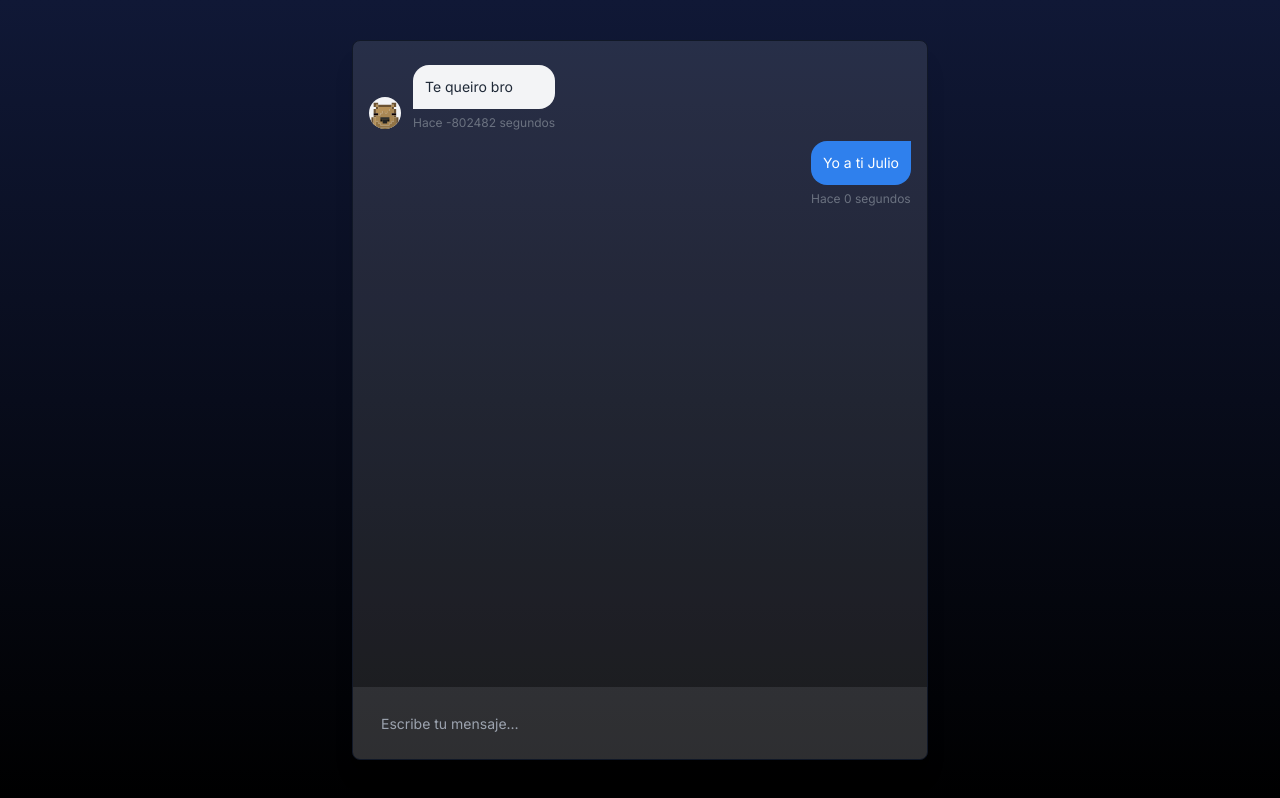
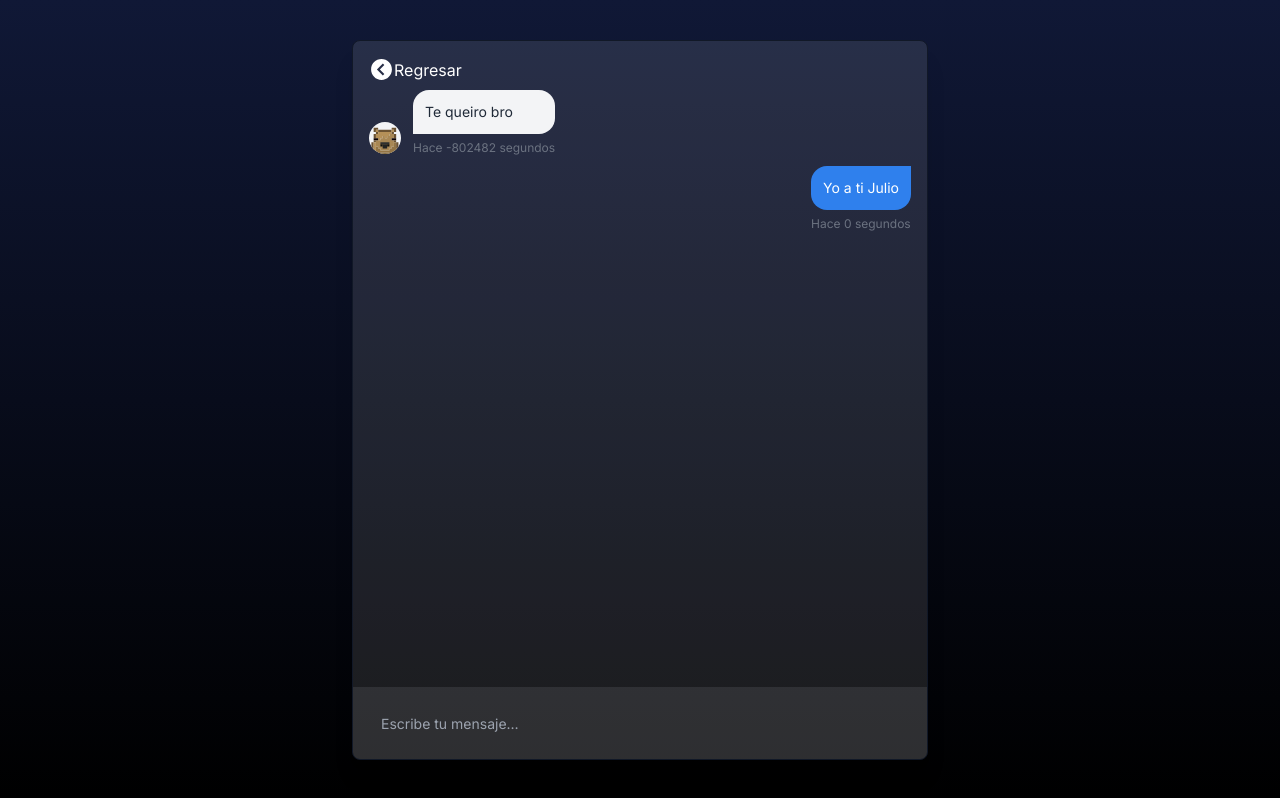
Before and after one commit to kedatech/julio-gpt-playground, a Next.js app: page /chat in a window 1280 px wide. Built offline with nearby package versions, Linux system fonts and the light colour scheme.

Commit message:
feat: :lipstick: add back component

```diff
--- a/src/app/chat/page.tsx
+++ b/src/app/chat/page.tsx
@@ -1,5 +1,6 @@
 "use client"
 import React from "react";
+import { Back } from '@/shared/components'
 
 import { BotMessage, UserMessage } from './components'
 export default function Chat() {
@@ -7,7 +8,7 @@ export default function Chat() {
     <>
 
       <div className="flex flex-col flex-grow h-0 p-4 overflow-x-hidden">
-
+        <Back />
         {/* Mensajes */}
         <BotMessage message="Te queiro bro" />
         <UserMessage message="Yo a ti Julio" />
--- /dev/null
+++ b/src/shared/components/Back.tsx
@@ -0,0 +1,11 @@
+import Link from 'next/link'
+import Image from 'next/image'
+
+export const Back = () => {
+  return (
+    <Link href="/" className="opacity-20 flex items-center mb- hover:opacity-50 cursor-pointer">
+      <Image className="mr-2" width={25} height={25} src="/icons/back.svg" alt="nack icon" />
+      <p className="text-white">Regresar</p>
+    </Link>
+  )
+}
--- /dev/null
+++ b/src/shared/components/index.ts
@@ -0,0 +1 @@
+export * from './Back';
```
Also changed, not shown: public/icons/back.svg (added).
